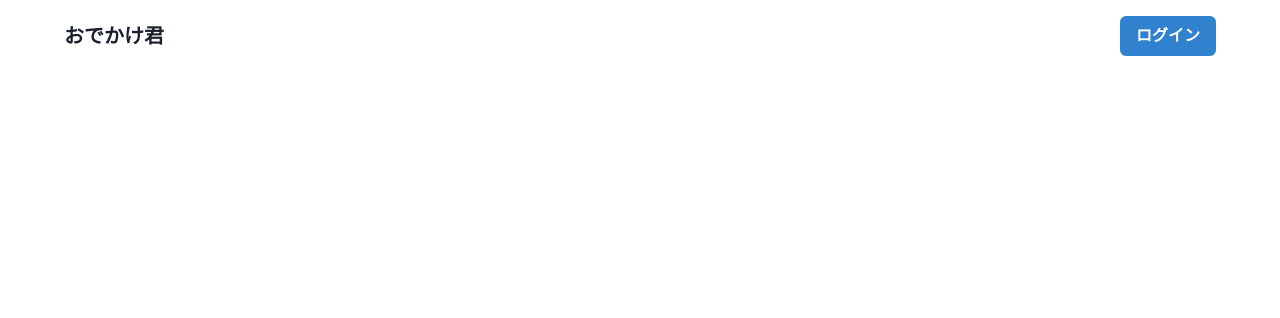
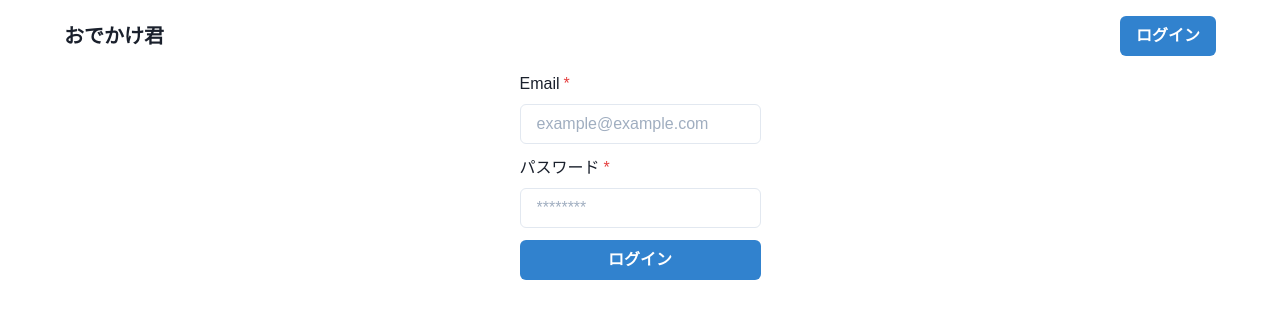
Before and after one commit to TakehikoEsaka/odekakekun, a React (Create React App) app in the folder project/frontend/: page /login in a window 1280 px wide. Shown: the top 318 px of the page. Built offline with nearby package versions, Linux system fonts and the light colour scheme.

Commit message:
ログインページの作成

```diff
--- a/project/frontend/src/RouteConfig.tsx
+++ b/project/frontend/src/RouteConfig.tsx
@@ -1,4 +1,5 @@
 import { Home } from "./pages/Home";
+import { Login } from "./pages/Login";
 import { Header } from "./components/Header";
 import { NotFound } from "./pages/NotFound";
 import { Route, BrowserRouter, Routes } from "react-router-dom";
@@ -9,7 +10,7 @@ export const RouteConfig = () => {
       <Header />
       <Routes>
         <Route index element={<Home />} />
-        <Route path="login" element={<div />} />
+        <Route path="login" element={<Login />} />
         <Route path="home" element={<Home />} />
         <Route path="*" element={<NotFound />} />
       </Routes>
--- /dev/null
+++ b/project/frontend/src/pages/Login.tsx
@@ -0,0 +1,71 @@
+import { useState } from "react";
+import {
+  Box,
+  Button,
+  FormControl,
+  FormErrorMessage,
+  FormLabel,
+  Input,
+  Stack,
+  Flex,
+  Container,
+} from "@chakra-ui/react";
+
+export const Login = () => {
+  const [email, setEmail] = useState("");
+  const [password, setPassword] = useState("");
+  const [isLoading, setIsLoading] = useState(false);
+  const [error, setError] = useState("");
+
+  //   const handleSubmit = (e) => {
+  //     event.preventDefault();
+  //     setIsLoading(true);
+
+  //     // TODO: ログイン処理を実装
+
+  //     setIsLoading(false);
+  //   };
+
+  return (
+    <Container display="flex" justifyContent="center" alignItems="center">
+      <Box>
+        <form
+        //   onSubmit={handleSubmit}
+        >
+          <Stack spacing={3}>
+            <FormControl isRequired>
+              <FormLabel>Email</FormLabel>
+              <Input
+                type="email"
+                placeholder="example@example.com"
+                value={email}
+                onChange={(e) => setEmail(e.target.value)}
+              />
+              <FormErrorMessage>{error}</FormErrorMessage>
+            </FormControl>
+
+            <FormControl isRequired>
+              <FormLabel>パスワード</FormLabel>
+              <Input
+                type="password"
+                placeholder="********"
+                value={password}
+                onChange={(e) => setPassword(e.target.value)}
+              />
+              <FormErrorMessage>{error}</FormErrorMessage>
+            </FormControl>
+
+            <Button
+              type="submit"
+              colorScheme="blue"
+              isLoading={isLoading}
+              loadingText="送信中..."
+            >
+              ログイン
+            </Button>
+          </Stack>
+        </form>
+      </Box>
+    </Container>
+  );
+};
--- a/project/frontend/src/react-app-env.d.ts
+++ /dev/null
@@ -1 +0,0 @@
-/// <reference types="react-scripts" />
```
